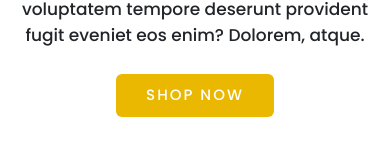
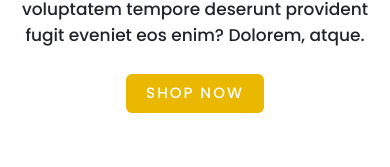
Before and after one commit to YoussefLMT/E-commerce-Frontend-Vue, a Vue app: page / in a window 390 px wide. Shown: the part 297-464 px from the top of the page. Built offline with nearby package versions, Linux system fonts and the light colour scheme.

Commit message:
make latest products section responsive

```diff
--- a/package.json
+++ b/package.json
@@ -11,6 +11,7 @@
     "core-js": "^3.8.3",
     "sweetalert2": "^11.6.0",
     "vue": "^3.2.13",
+    "vue-loading-spinner": "^1.0.11",
     "vue-router": "^4.0.3",
     "vuex": "^4.0.0"
   },
--- a/src/views/HomeView.vue
+++ b/src/views/HomeView.vue
@@ -225,5 +225,14 @@ export default {
         text-align: center;
         padding: 0 20px;
     }
+
+    .latest-product {
+        padding: 100px 20px;
+    }
+
+    .btn {
+        font-size: 15px;
+        padding: 8px 20px;
+    }
 }
 </style>
```
Also changed, not shown: 1 other file (tests, documents, lock files or other folders).
